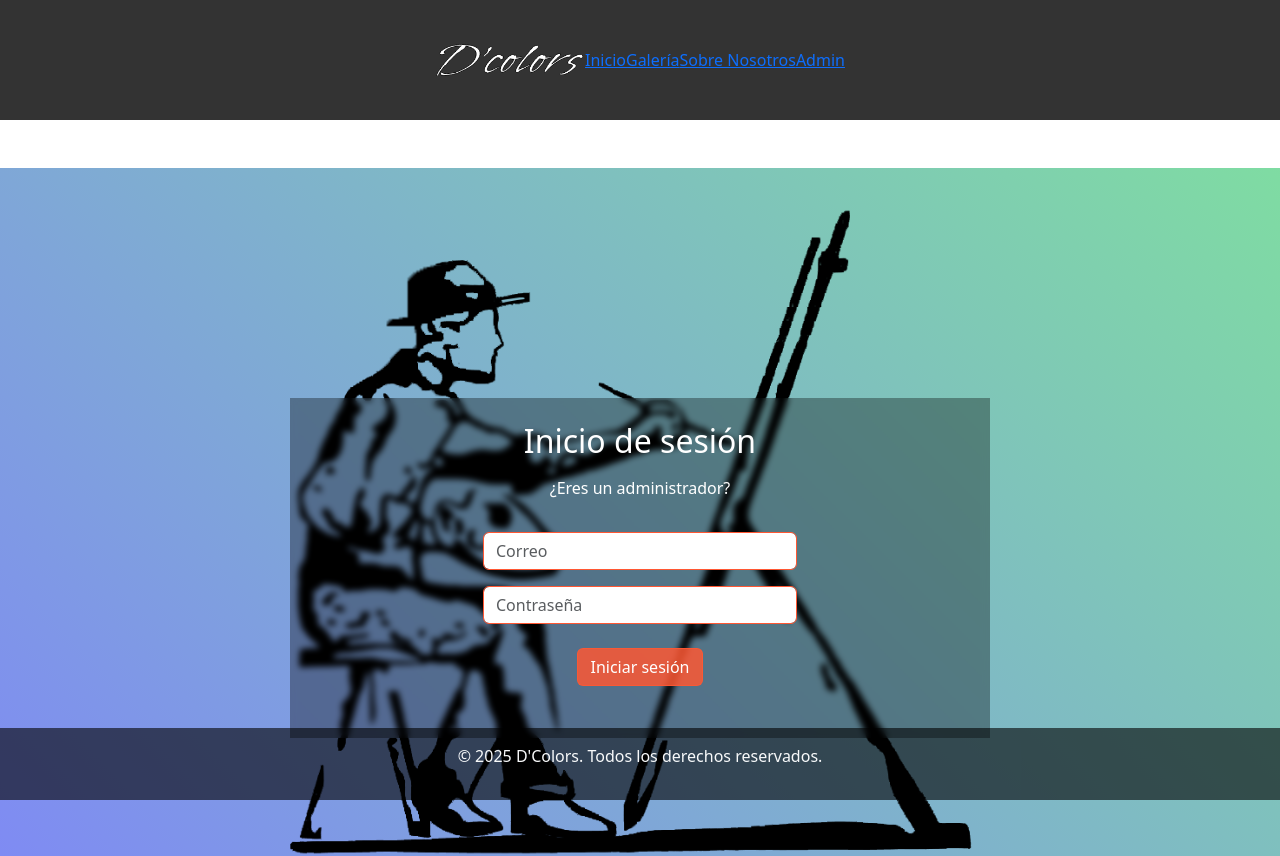
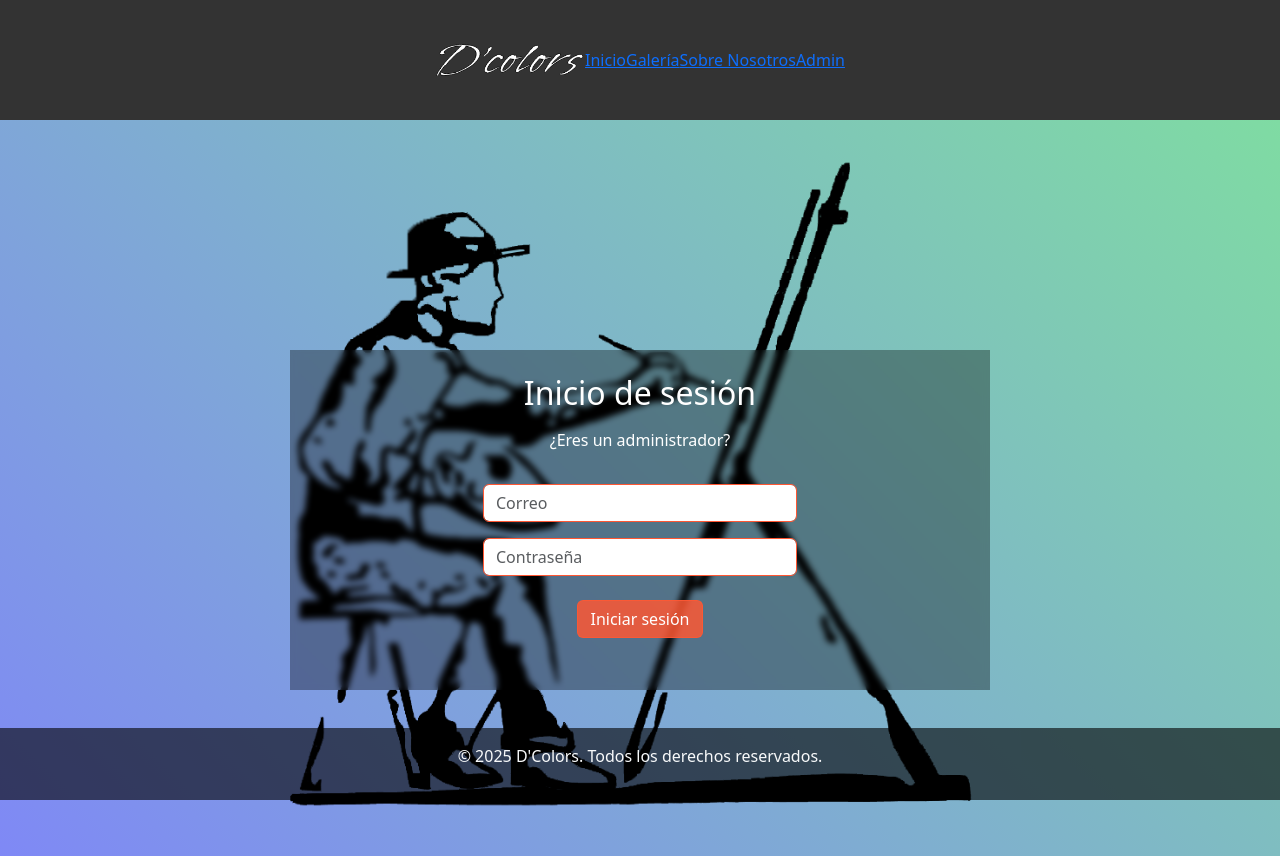
Before and after one commit to lorena-murciab/DColors, a React (Create React App) app: page /login in a window 1280 px wide. Shown: the top 856 px of the page. Built offline with nearby package versions, Linux system fonts and the light colour scheme; no server answers.

Commit message:
Estilo del Home

```diff
--- a/src/App.css
+++ b/src/App.css
@@ -67,6 +67,7 @@
   50% { transform: translateY(-5px); }
   100% { transform: translateY(0); }
 }
+
 
 /* Boton de inicio de sesion */
 .custom-btn {
--- a/src/App.js
+++ b/src/App.js
@@ -62,8 +62,8 @@ const AppContent = ({ showScrollButton }) => {
       <Header user={user} />
 
       {/* Rutas */}
-      <main className="pt-5" style={{ paddingTop: "80px" }}>
-        <Routes>
+      <main className="container-fluid p-0">
+      <Routes>
           <Route path="/" element={<Home />} />
           <Route path="/gallery" element={<Gallery />} />
           <Route path="/admin" element={user ? <AdminPanel /> : <Navigate to="/login" />} />
```
